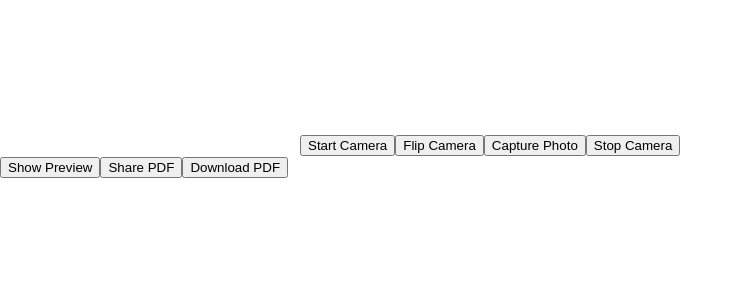
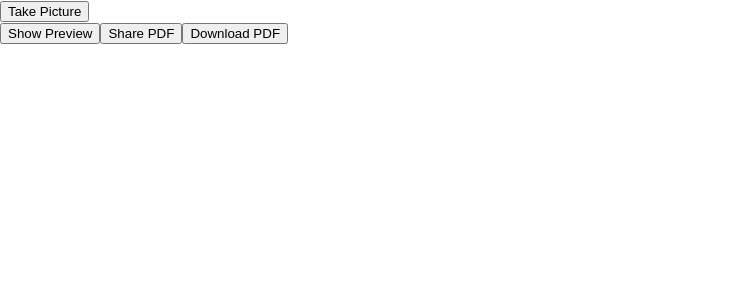
Before and after one commit to FrxHaikalPlg/CS-T1, a React (Create React App) app: page / in a window 1280 px wide. Shown: the top 300 px of the page, without its empty margins (0-743 px from the left). Built offline with nearby package versions, Linux system fonts and the light colour scheme.

Commit message:
update tergay

```diff
--- a/src/components/Camera.js
+++ b/src/components/Camera.js
@@ -1,44 +1,30 @@
-import React, { useRef, useState } from 'react';
+import React from 'react';
 
 function Camera({ onCapture }) {
-  const videoRef = useRef(null);
-  const [facingMode, setFacingMode] = useState('environment'); // Default to back camera
-
-  const startCamera = async () => {
-    const stream = await navigator.mediaDevices.getUserMedia({
-      video: { facingMode }
-    });
-    videoRef.current.srcObject = stream;
-  };
-
-  const flipCamera = () => {
-    setFacingMode((prevMode) => (prevMode === 'user' ? 'environment' : 'user'));
-  };
-
-  const capturePhoto = () => {
-    const canvas = document.createElement('canvas');
-    canvas.width = videoRef.current.videoWidth;
-    canvas.height = videoRef.current.videoHeight;
-    canvas.getContext('2d').drawImage(videoRef.current, 0, 0);
-    const dataUrl = canvas.toDataURL('image/png');
-    onCapture(dataUrl);
-  };
-
-  const stopCamera = () => {
-    const stream = videoRef.current.srcObject;
-    const tracks = stream.getTracks();
-
-    tracks.forEach(track => track.stop());
-    videoRef.current.srcObject = null;
+  // Handler for file input change
+  const handleCapture = (event) => {
+    const file = event.target.files[0];
+    if (file && file.type.startsWith('image/')) {
+      const reader = new FileReader();
+      reader.onload = (readEvent) => {
+        onCapture(readEvent.target.result); // Pass base64 image to onCapture
+      };
+      reader.readAsDataURL(file);
+    }
   };
 
   return (
     <div>
-      <video ref={videoRef} autoPlay></video>
-      <button onClick={startCamera}>Start Camera</button>
-      <button onClick={flipCamera}>Flip Camera</button>
-      <button onClick={capturePhoto}>Capture Photo</button>
-      <button onClick={stopCamera}>Stop Camera</button>
+      {/* File input for capturing photos */}
+      <input
+        id="cameraInput"
+        type="file"
+        accept="image/*"
+        capture="environment" // Suggests the device to use the rear camera
+        onChange={handleCapture}
+        style={{ display: 'none' }}
+      />
+      <button onClick={() => document.getElementById('cameraInput').click()}>Take Picture</button>
     </div>
   );
 }
```
Also changed, not shown: public/index.html (+0 -13 lines).
